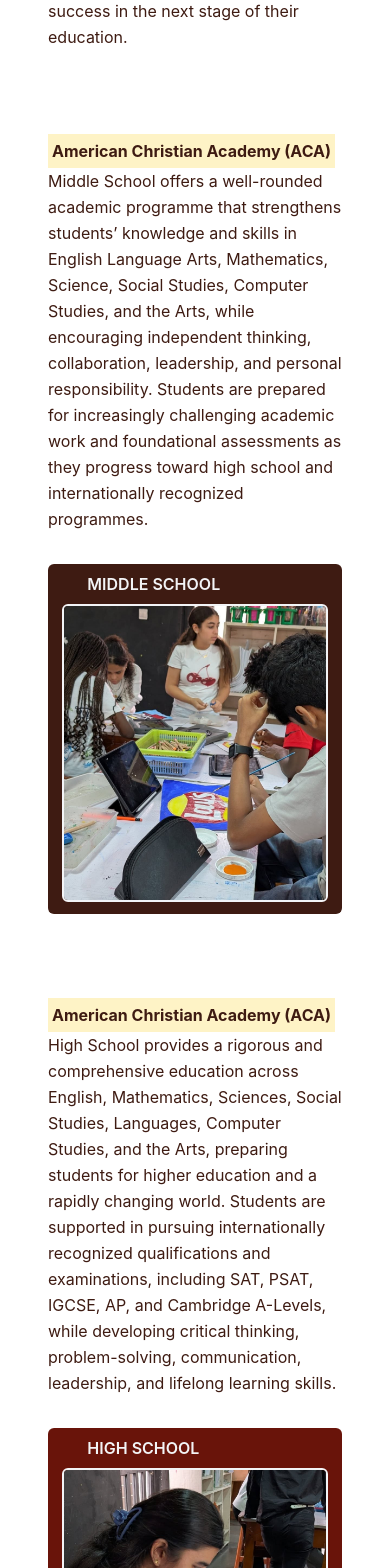
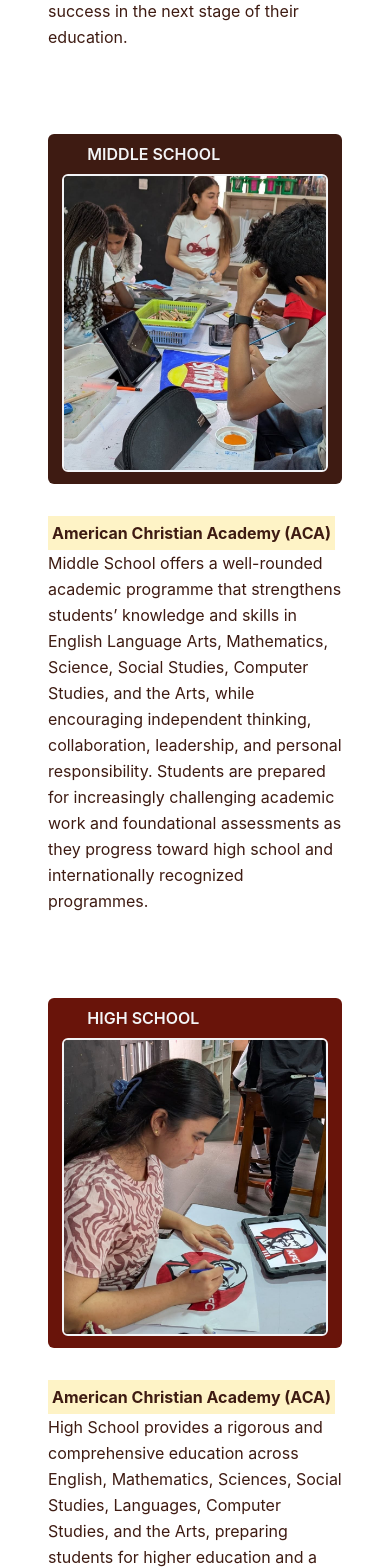
Before and after one commit to hctTechHub/acawebproject, a React (Vite) app: page /academics in a window 390 px wide. Shown: the part 2900-4468 px from the top of the page. Built offline with nearby package versions, Linux system fonts and the light colour scheme.

Commit message:
re-ordered the display for academic page on smaller devuces

```diff
--- a/src/components/AcademicsComponent.jsx
+++ b/src/components/AcademicsComponent.jsx
@@ -95,14 +95,14 @@
 
                         {/**Middle School */}
                          <div className="pt-4 pb-1  w-full lg:pt-0 md:pb-0  flex flex-col gap-8  lg:flex-row">
-                            <div className="order-2 md:order-1 h-[350px] md:h-[500px] md:flex-1 bg-accentDark grid grid-cols-1 rounded-md">
+                            <div className="order-1 md:order-1 h-[350px] md:h-[500px] md:flex-1 bg-accentDark grid grid-cols-1 rounded-md">
                                         {/*<div className="py-2 pl-8 rounded-xl text-md lg:text-lg font-semibold text-brand-light "><h3>PRE-SCHOOL</h3></div>*/}
                                         <div className="w-[95%] md:w-[95%]  mx-auto overflow-hidden">
                                             <div className="py-2 pl-8 rounded-xl text-md lg:text-lg font-semibold text-brand-light "><h3>MIDDLE SCHOOL</h3></div>
                                             <img src={AcaHighSchool2} className="border-2 border-brand-light h-[85%] w-[95%] md:h-[85%] md:w-[95%] my-auto mx-auto  rounded-md object-cover" />
                                          </div>
                                     </div>
-                            <div className="order-1 md:order-1 md:flex-1 flex  items-center leading-relaxed">
+                            <div className="order-2 md:order-1 md:flex-1 flex  items-center leading-relaxed">
                                         <p className="text-accentDark text-md lg:text-lg">
                                             <span className="inline-block bg-amber-100 p-1">
                                                   <strong>American Christian Academy (ACA)</strong></span>
@@ -117,7 +117,7 @@
 
                         {/**High School */}
                         <div className="pt-4 pb-1  w-full lg:pt-0 md:pb-0  flex flex-col gap-8  lg:flex-row">
-                             <div className="order-1 md:order-2 lg:order-1 md:flex-1 flex  items-center leading-relaxed">
+                             <div className="order-2 md:order-2 lg:order-1 md:flex-1 flex  items-center leading-relaxed">
                                         <p className="text-accentDark text-md lg:text-lg">
                                             <span className="inline-block bg-amber-100 p-1">
                                                 <strong>American Christian Academy (ACA)</strong></span>
@@ -125,7 +125,7 @@
 
                                                   </p>
                                     </div>
-                            <div className="order-2 md:order-1 h-[350px] md:h-[500px] md:flex-1 bg-primary grid grid-cols-1 rounded-md">
+                            <div className="order-1 md:order-1 h-[350px] md:h-[500px] md:flex-1 bg-primary grid grid-cols-1 rounded-md">
                                         {/*<div className="py-2 pl-8 rounded-xl text-md lg:text-lg font-semibold text-brand-light "><h3>PRE-SCHOOL</h3></div>*/}
                                         <div className="w-[95%] md:w-[95%]  mx-auto overflow-hidden">
                                             <div className="py-2 pl-8 rounded-xl text-md lg:text-lg font-semibold text-brand-light "><h3>HIGH SCHOOL</h3></div>
```
